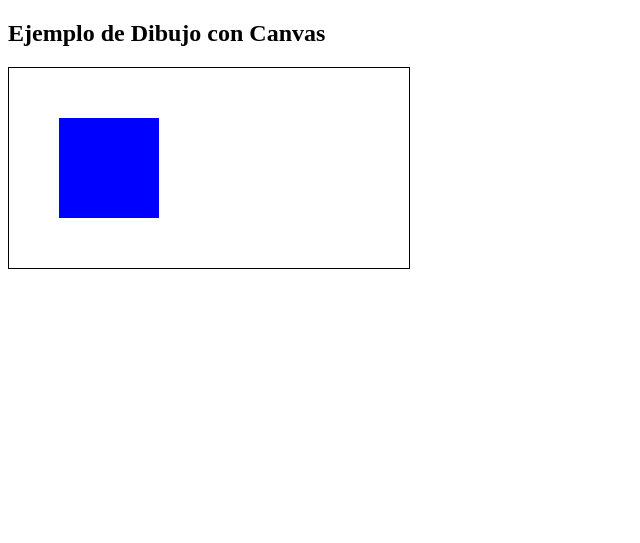
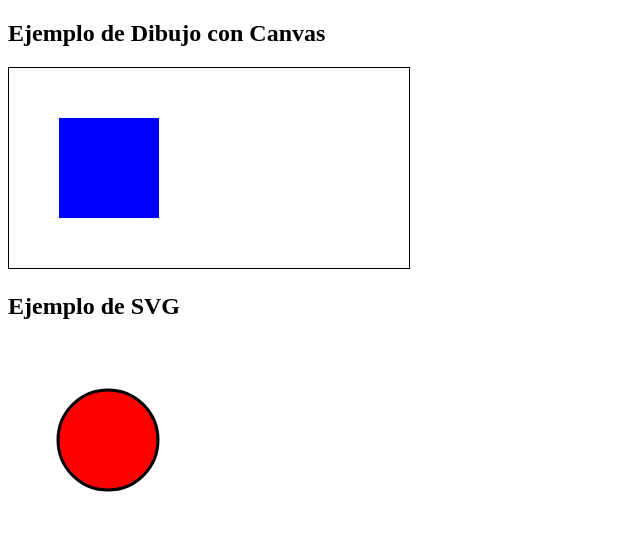
Before and after one commit to FranklinGranados/pruebas-de-html, a plain HTML site: page pagina4.html in a window 1280 px wide. Shown: the whole page, without its empty margins (0-640 px from the left). Drawn offline with Linux system fonts and the light colour scheme.

Commit message:
aniadi metaadatos

```diff
--- a/pagina4.html
+++ b/pagina4.html
@@ -19,5 +19,10 @@
         ctx.fillRect(50, 50, 100, 100);
     </script>
 
+    <h2>Ejemplo de SVG</h2>
+    <svg width="200" height="200">
+        <circle cx="100" cy="100" r="50" stroke="black" stroke-width="3" fill="red" />
+    </svg>
+
 </body>
 </html>
```
Also changed, not shown: index.html (+7 -0 lines).
